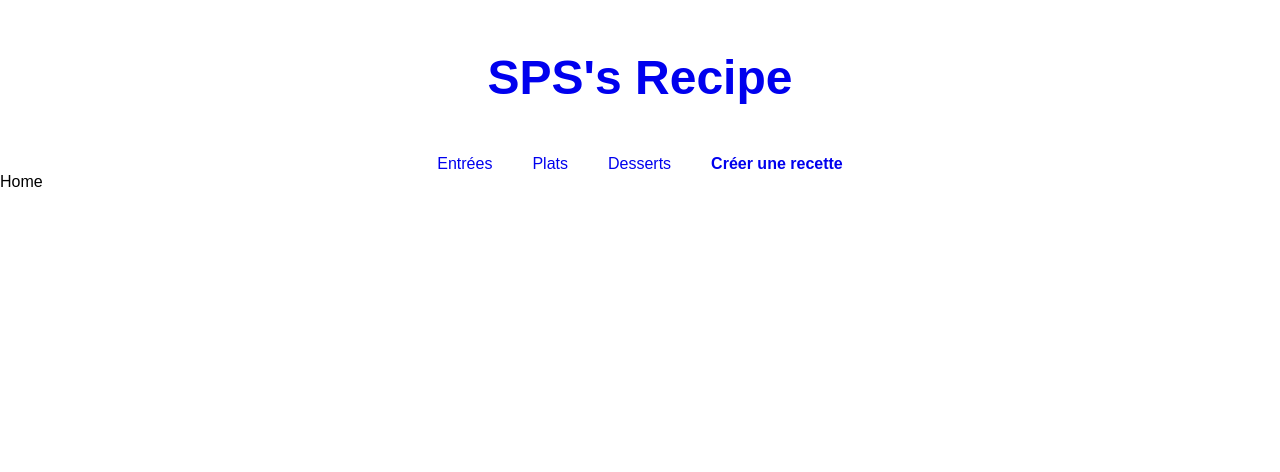
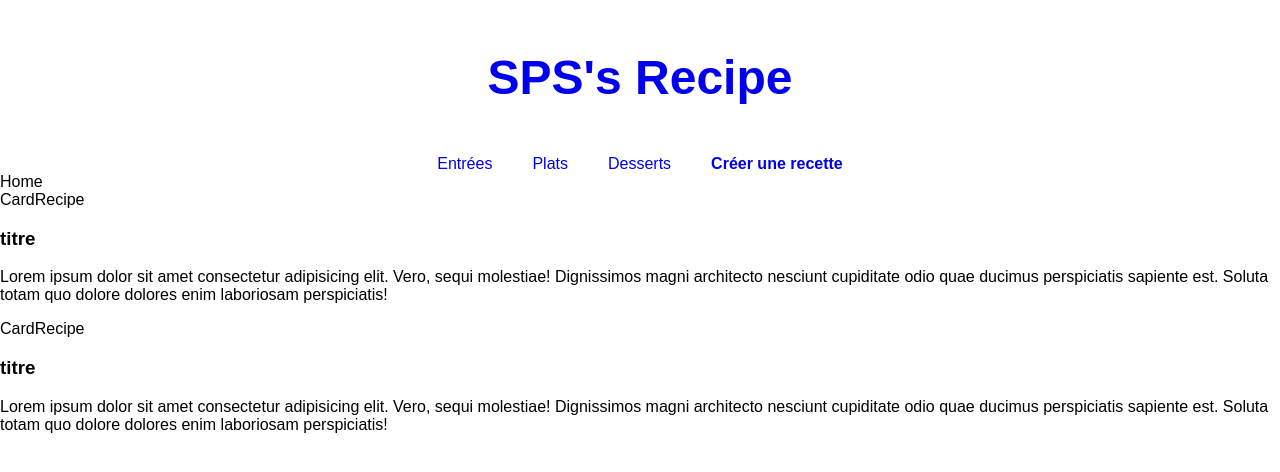
Before and after one commit to S0Web/recette-cuisine, a React (Vite) app: page / in a window 1280 px wide. Shown: the top 472 px of the page. Built offline with nearby package versions, Linux system fonts and the light colour scheme.

Commit message:
commit sqarah

```diff
--- /dev/null
+++ b/src/components/CardRecipe.jsx
@@ -0,0 +1,14 @@
+import React from 'react'
+
+const CardRecipe = ({image, title, des}) => {
+    const im = {image}
+  return (
+    <div>CardRecipe
+        <img src="" alt="" />
+        <h3>{title}</h3>
+        <p>{des}</p>
+    </div>
+  )
+}
+
+export default CardRecipe
--- a/src/pages/Home.css
+++ b/src/pages/Home.css
@@ -0,0 +1,4 @@
+.cards{
+    padding: 10px;
+    border: 1px solid black;
+}
--- a/src/pages/Home.jsx
+++ b/src/pages/Home.jsx
@@ -1,8 +1,13 @@
 import React from 'react'
+import CardRecipe from '../components/CardRecipe'
 
 const Home = () => {
   return (
-    <div>Home</div>
+    <div className='cards'>Home
+      <CardRecipe image="" title="titre" des="Lorem ipsum dolor sit amet consectetur adipisicing elit. Vero, sequi molestiae! Dignissimos magni architecto nesciunt cupiditate odio quae ducimus perspiciatis sapiente est. Soluta totam quo dolore dolores enim laboriosam perspiciatis!"/>
+      <CardRecipe image="" title="titre" des="Lorem ipsum dolor sit amet consectetur adipisicing elit. Vero, sequi molestiae! Dignissimos magni architecto nesciunt cupiditate odio quae ducimus perspiciatis sapiente est. Soluta totam quo dolore dolores enim laboriosam perspiciatis!"/>
+
+    </div>
   )
 }
 
```
Also changed, not shown: src/components/CardRecipe.css (added).
